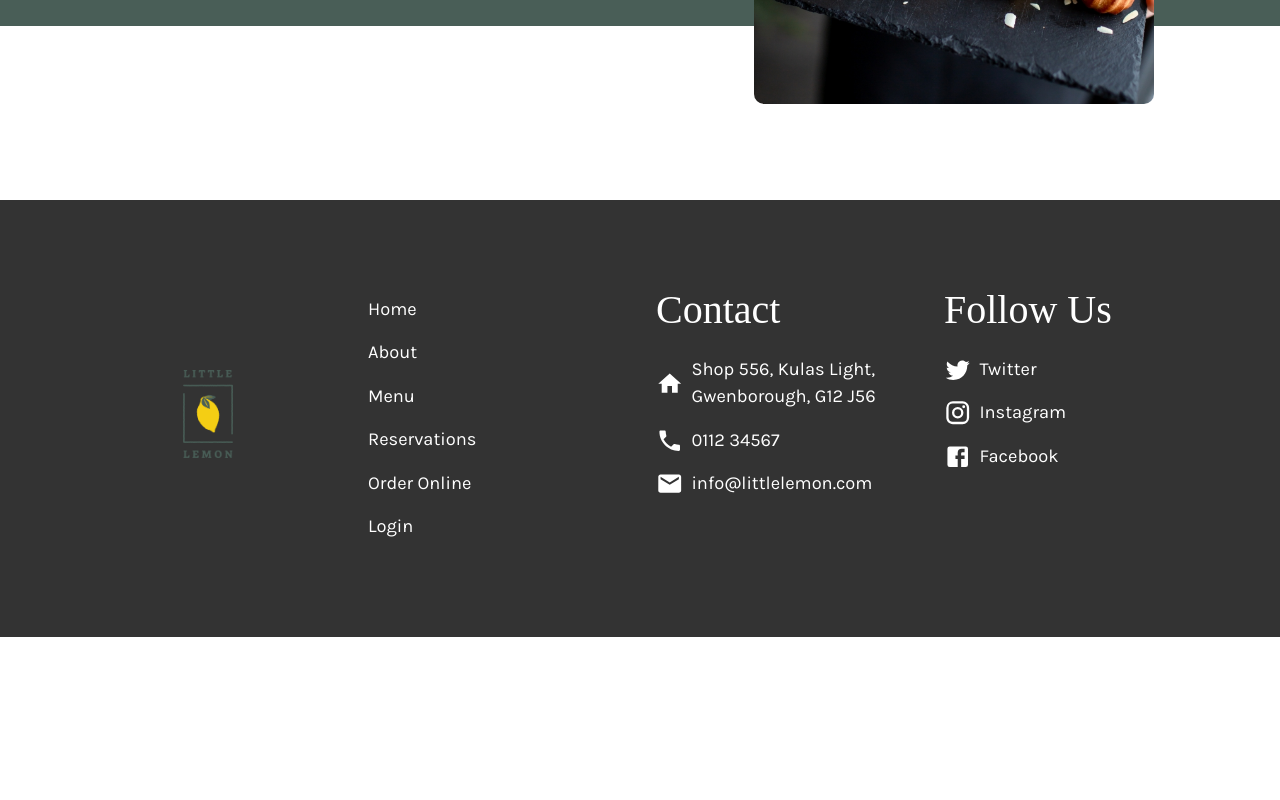
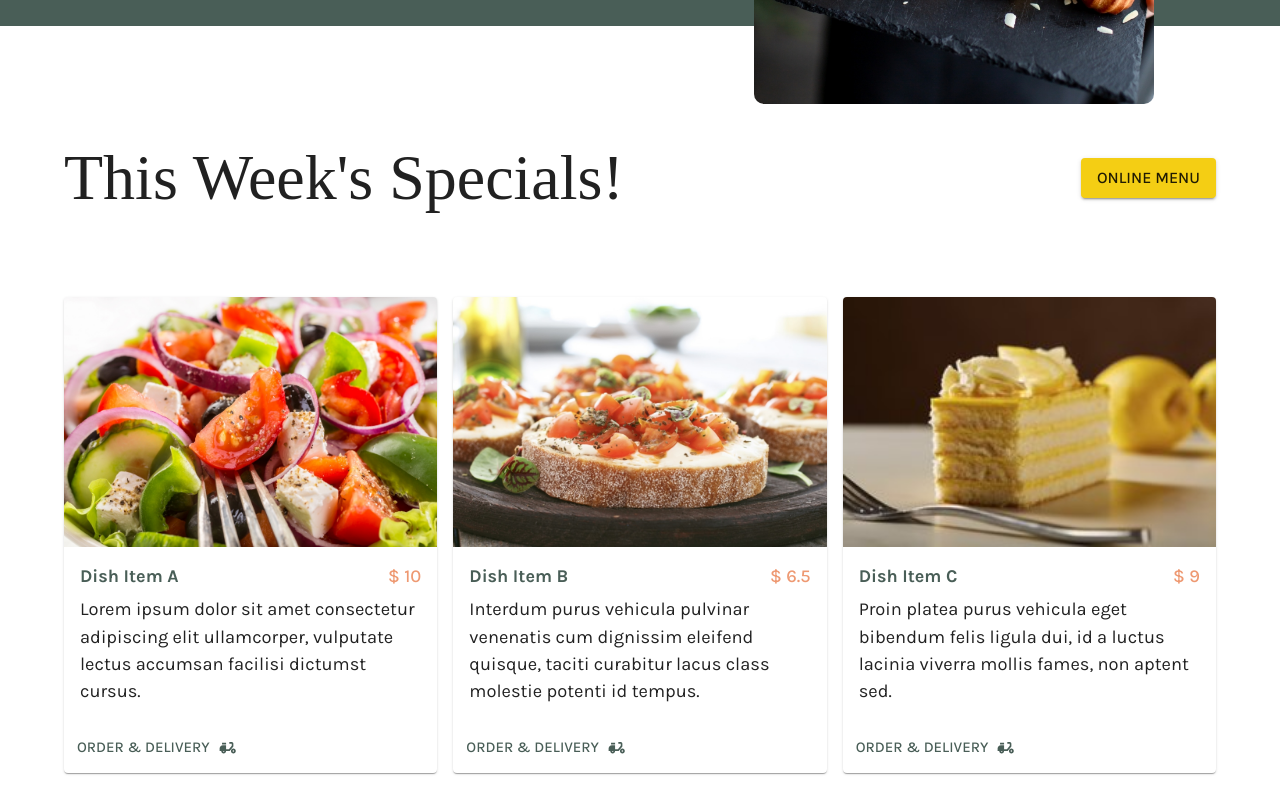
Before and after one commit to klkevinching/meta-project-capstone, a React (Create React App) app: page / in a window 1280 px wide. Shown: the part 400-1200 px from the top of the page. Before the commit the page ends 1037 px from the top, so only its background shows below. Built offline with nearby package versions, Linux system fonts and the light colour scheme; a web font is replaced by a local one.

Commit message:
add home-hightlight; update navbar style

```diff
--- a/src/components/Nav.js
+++ b/src/components/Nav.js
@@ -77,7 +77,7 @@ function Nav(props) {
             </Box>
             <Box sx={{ display: { xs: 'none', md: 'block' } }}>
               {navData.map((item) => (
-                <Button key={item.name} component={Link} to={item.link} sx={{ color: "customdarkgrey.main"}}>
+                <Button key={item.name} component={Link} to={item.link} sx={{ color: "customdarkgrey.main", fontSize: "18px" }}>
                   {item.name}
                 </Button>
               ))}
--- a/src/components/routes/Home.js
+++ b/src/components/routes/Home.js
@@ -3,21 +3,49 @@ import Box from '@mui/material/Box';
 import Typography from '@mui/material/Typography';
 import Container from '@mui/material/Container';
 import Grid from '@mui/material/Grid';
+import Card from '@mui/material/Card';
+import CardActions from '@mui/material/CardActions';
+import CardContent from '@mui/material/CardContent';
+import CardMedia from '@mui/material/CardMedia';
 import Button from '@mui/material/Button';
+import DeliveryDiningIcon from '@mui/icons-material/DeliveryDining';
 import { Link } from "react-router-dom";
 
+
 function Home() {
+  const highlightsCardData = [
+    {
+      name: "Dish Item A",
+      price: 10,
+      description: "Lorem ipsum dolor sit amet consectetur adipiscing elit ullamcorper, vulputate lectus accumsan facilisi dictumst cursus.",
+      image: "/images/card-1.jpg"
+    },
+    {
+      name: "Dish Item B",
+      price: 6.5,
+      description: "Interdum purus vehicula pulvinar venenatis cum dignissim eleifend quisque, taciti curabitur lacus class molestie potenti id tempus.",
+      image: "/images/card-2.jpg"
+    },
+    {
+      name: "Dish Item C",
+      price: 9,
+      description: "Proin platea purus vehicula eget bibendum felis ligula dui, id a luctus lacinia viverra mollis fames, non aptent sed.",
+      image: "/images/card-3.jpg"
+    }
+  ]
+
   return (
     <>
       <Box
+        component="section"
         sx={{
           bgcolor: "primary.main",
           color: "customwhite.main",
           py: "3rem",
+          mb: {md: "50px"}
         }}>
           <Container>
             <Box
-              component="section"
               sx={{
                 display: "flex",
                 flexDirection: 'column',
@@ -45,6 +73,84 @@ function Home() {
             </Box>
           </Container>
       </Box>
+      <Box
+        component="section"
+        sx={{
+          py: "3rem",
+        }}
+      >
+        <Container>
+          <Box sx={{ display: {md:"flex"}, justifyContent: "space-between", alignItems: "center", pb: "4rem" }}>
+            <Typography component="h1" variant="displayTitle" sx={{ lineHeight: "1.2", py: "1rem" }}>This Week's Specials!</Typography>
+            <div>
+              <Button component={Link} to={'/menu'} variant="contained" color="secondary">Online Menu</Button>
+            </div>
+          </Box>
+          <Grid container spacing={2}>
+            {
+              highlightsCardData.map(item => (
+                <Grid item xs={12} md={4}>
+                  <Card component="article" sx={{ width: "100%", height: "100%" }}>
+                    <CardMedia
+                      sx={{ height: 250 }}
+                      image={item.image}
+                      title={item.name}
+                    />
+                    <CardContent>
+                      <Box sx={{ display: "flex", justifyContent: "space-between", alignItems: "center" }}>
+                        <Typography gutterBottom variant="cardTitle" component="h2" sx={{ color: "primary.main" }} >
+                          {item.name}
+                        </Typography>
+                        <Typography gutterBottom variant="leadText" sx={{ color: "customsalmon.main" }}>
+                          $ {item.price}
+                        </Typography>
+                      </Box>
+                      <Typography>
+                        {item.description}
+                      </Typography>
+                    </CardContent>
+                    <CardActions>
+                      <Button size="small">Order & Delivery <DeliveryDiningIcon sx={{ pl: ".5rem" }} /></Button>
+                    </CardActions>
+                  </Card>
+                </Grid>
+              ))
+            }
+            {/* <Grid item xs={12} md={4}>
+              <Card component="article" sx={{ width: "100%" }}>
+                <CardMedia
+                  sx={{ height: 250 }}
+                  image="/images/card-1.jpg"
+                  title="green iguana"
+                />
+                <CardContent>
+                  <Box sx={{ display: "flex", justifyContent: "space-between", alignItems: "center", color: "customsalmon.main" }}>
+                    <Typography gutterBottom variant="cardTitle" component="h2">
+                      Lizard
+                    </Typography>
+                    <Typography gutterBottom variant="leadText">
+                      Lizard
+                    </Typography>
+                  </Box>
+                  <Typography>
+                    Lizards are a widespread group of squamate reptiles, with over 6,000
+                    species, ranging across all continents except Antarctica
+                  </Typography>
+                </CardContent>
+                <CardActions>
+                  <Button size="small">Order & Delivery 🡒</Button>
+                </CardActions>
+              </Card>
+            </Grid> */}
+            {/* <Grid item xs={12} md={4}>
+              B
+            </Grid>
+            <Grid item xs={12} md={4}>
+              C
+            </Grid> */}
+          </Grid>
+        </Container>
+      </Box>
     </>
   );
 }
```
